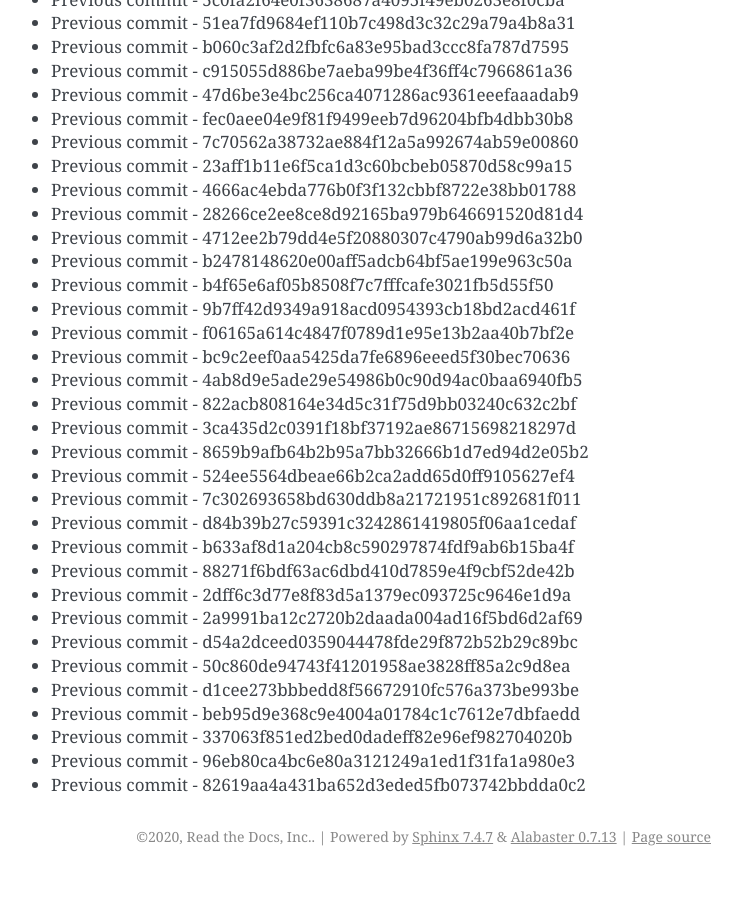
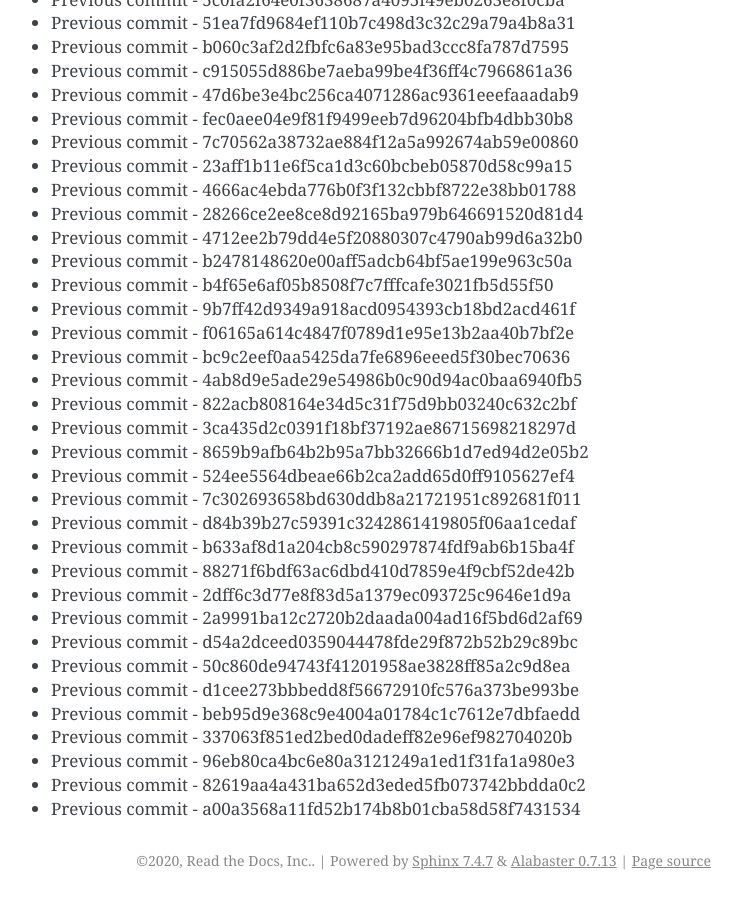
Before and after one commit to readthedocs/rtd-git-stresstest, a Sphinx documentation site: the page built from docs/updates.rst, in a window 1280 px wide and 900 px high, scrolled down 80542 px. Shown: the whole window, without its empty margins (399-1141 px from the left). Built offline with Sphinx 7.4.7, drawn with Linux system fonts in a browser that asks for light colours; before the commit the page ends 81418 px from its top, so only the background shows below that.

Commit message:
Generating commit from previous: a00a3568a11fd52b174b8b01cba58d58f7431534

```diff
--- a/docs/updates.rst
+++ b/docs/updates.rst
@@ -3416,3 +3416,4 @@ It can be tested for any performance characteristics.
 * Previous commit - 337063f851ed2bed0dadeff82e96ef982704020b
 * Previous commit - 96eb80ca4bc6e80a3121249a1ed1f31fa1a980e3
 * Previous commit - 82619aa4a431ba652d3eded5fb073742bbdda0c2
+* Previous commit - a00a3568a11fd52b174b8b01cba58d58f7431534
```
